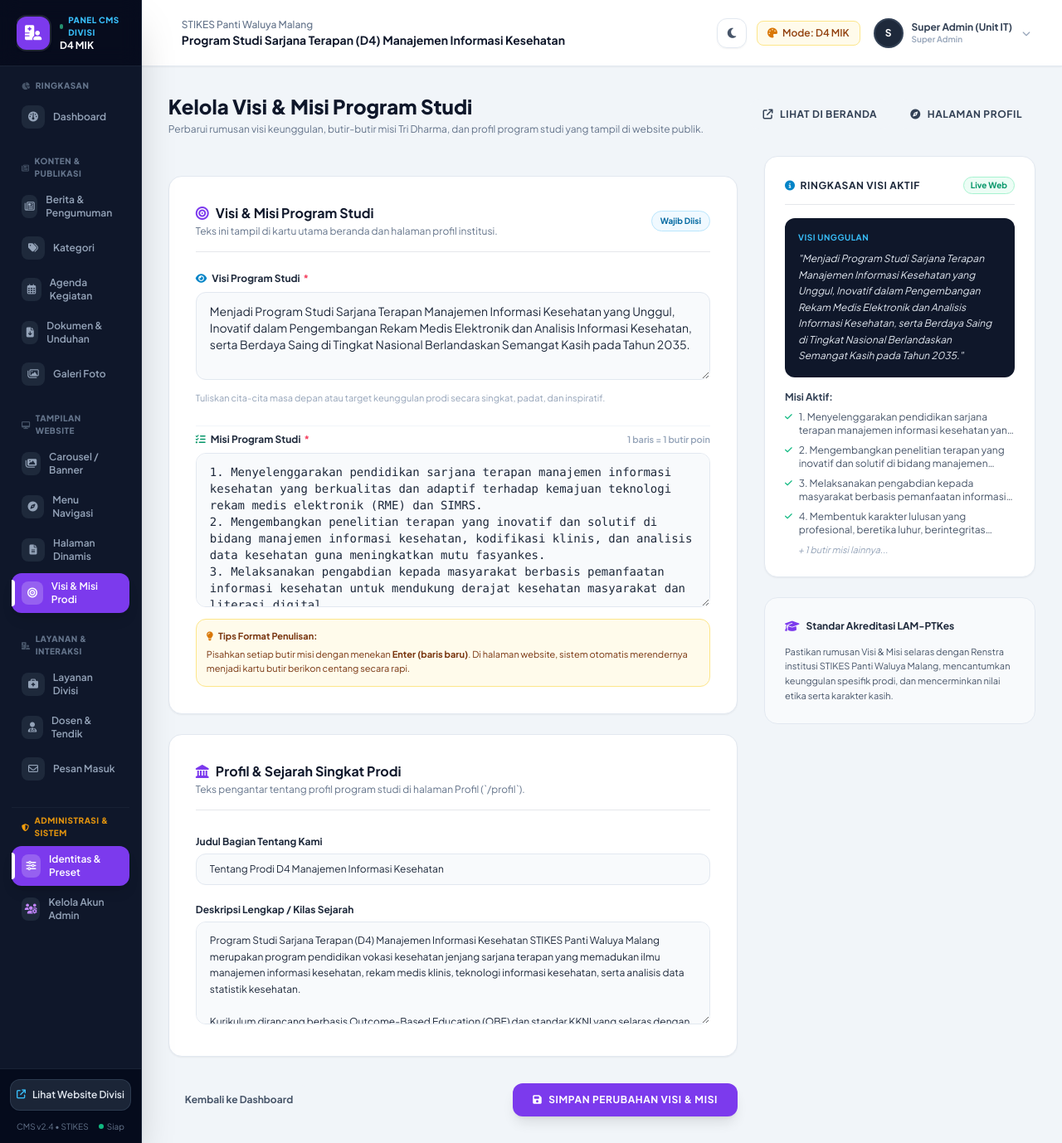
After one commit to YonathanTobias/CMS-Prodi-D4-MIK, a Laravel app: page /admin/visi-misi in a window 1280 px wide. The commit adds this page. Shown: the whole page at 83% size. Run offline with Laravel 12, Linux system fonts and the light colour scheme; a user stored in the database is signed in; data comes from the database, SQL or seed files in the repository; tables that the repository leaves empty hold one stand-in row (values such as "Sample post"); some libraries are stand-ins or nearby versions.

Commit message:
feat: sediakan form khusus kelola Visi dan Misi Prodi di menu admin

```diff
--- a/app/Http/Controllers/Admin/SettingController.php
+++ b/app/Http/Controllers/Admin/SettingController.php
@@ -18,6 +18,45 @@ class SettingController extends Controller
         $presets = $this->getAvailablePresets();
 
         return view('admin.settings.index', compact('settings', 'presets'));
+    }
+
+    /**
+     * Dedicated Visi & Misi edit form
+     */
+    public function visionMission()
+    {
+        $vision = Setting::get('vision', '');
+        $mission = Setting::get('mission', '');
+        $aboutTitle = Setting::get('about_title', 'Profil & Visi Misi');
+        $aboutDescription = Setting::get('about_description', '');
+
+        return view('admin.settings.vision_mission', compact('vision', 'mission', 'aboutTitle', 'aboutDescription'));
+    }
+
+    /**
+     * Update Visi & Misi
+     */
+    public function updateVisionMission(Request $request)
+    {
+        $request->validate([
+            'vision' => 'required|string',
+            'mission' => 'required|string',
+            'about_title' => 'nullable|string|max:150',
+            'about_description' => 'nullable|string',
+        ]);
+
+        Setting::set('vision', $request->vision);
+        Setting::set('mission', $request->mission);
+        if ($request->filled('about_title')) {
+            Setting::set('about_title', $request->about_title);
+        }
+        if ($request->has('about_description')) {
+            Setting::set('about_description', $request->about_description ?? '');
+        }
+
+        Setting::clearCache();
+
+        return back()->with('success', 'Visi, Misi, dan Profil Program Studi berhasil diperbarui!');
     }
 
     /**
--- /dev/null
+++ b/resources/views/admin/settings/vision_mission.blade.php
@@ -0,0 +1,164 @@
+@extends('layouts.admin')
+
+@section('title', 'Kelola Visi & Misi Prodi')
+
+@section('content')
+<div class="space-y-6">
+    <div class="flex flex-col sm:flex-row justify-between items-start sm:items-center gap-4">
+        <div>
+            <h1 class="text-2xl font-extrabold text-slate-900">Kelola Visi & Misi Program Studi</h1>
+            <p class="text-xs text-slate-500 mt-1">Perbarui rumusan visi keunggulan, butir-butir misi Tri Dharma, dan profil program studi yang tampil di website publik.</p>
+        </div>
+        <div class="flex items-center space-x-2">
+            <a href="{{ route('home') }}#visi-misi" target="_blank" class="px-4 py-2.5 rounded-xl bg-slate-100 hover:bg-slate-200 text-slate-700 font-bold text-xs uppercase tracking-wider transition flex items-center">
+                <i class="fa-solid fa-arrow-up-right-from-square mr-2"></i> Lihat di Beranda
+            </a>
+            <a href="{{ route('profile') }}" target="_blank" class="px-4 py-2.5 rounded-xl bg-slate-100 hover:bg-slate-200 text-slate-700 font-bold text-xs uppercase tracking-wider transition flex items-center">
+                <i class="fa-solid fa-compass mr-2"></i> Halaman Profil
+            </a>
+        </div>
+    </div>
+
+    @if(session('success'))
+        <div class="p-4 bg-emerald-50 border border-emerald-200 rounded-2xl text-emerald-800 text-xs font-semibold flex items-center shadow-sm">
+            <i class="fa-solid fa-circle-check mr-2 text-emerald-500 text-base"></i> {{ session('success') }}
+        </div>
+    @endif
+
+    <div class="grid grid-cols-1 lg:grid-cols-12 gap-8 items-start">
+        <!-- Form Utama (8 Cols) -->
+        <div class="lg:col-span-8 space-y-6">
+            <form action="{{ route('admin.settings.vision-mission.update') }}" method="POST" class="space-y-6">
+                @csrf
+
+                <!-- Card Visi & Misi -->
+                <div class="bg-white rounded-2xl p-6 sm:p-8 shadow-sm border border-slate-200 space-y-6">
+                    <div class="border-b pb-4 flex items-center justify-between">
+                        <div>
+                            <h2 class="text-base font-bold text-slate-900 flex items-center">
+                                <i class="fa-solid fa-bullseye mr-2 text-theme-primary"></i> Visi & Misi Program Studi
+                            </h2>
+                            <p class="text-xs text-slate-500 mt-0.5">Teks ini tampil di kartu utama beranda dan halaman profil institusi.</p>
+                        </div>
+                        <span class="px-2.5 py-1 rounded-full text-[10px] font-bold bg-sky-50 text-sky-700 border border-sky-200">
+                            Wajib Diisi
+                        </span>
+                    </div>
+
+                    <!-- Visi -->
+                    <div class="space-y-2">
+                        <label class="text-xs font-bold text-slate-800 flex items-center">
+                            <i class="fa-solid fa-eye text-sky-600 mr-1.5"></i> Visi Program Studi <span class="text-rose-500 ml-1">*</span>
+                        </label>
+                        <textarea name="vision" rows="4" required class="w-full px-4 py-3 rounded-xl text-xs sm:text-sm bg-slate-50 border border-slate-200 focus:outline-none focus:ring-2 focus:ring-theme-primary focus:bg-white transition leading-relaxed" placeholder="Contoh: Menjadi Program Studi ... yang Unggul, Berdaya Saing Global, dan Berkarakter Kasih...">{{ old('vision', $vision) }}</textarea>
+                        <p class="text-[11px] text-slate-400">Tuliskan cita-cita masa depan atau target keunggulan prodi secara singkat, padat, dan inspiratif.</p>
+                    </div>
+
+                    <!-- Misi -->
+                    <div class="space-y-2 pt-2 border-t border-slate-100">
+                        <div class="flex items-center justify-between">
+                            <label class="text-xs font-bold text-slate-800 flex items-center">
+                                <i class="fa-solid fa-list-check text-emerald-600 mr-1.5"></i> Misi Program Studi <span class="text-rose-500 ml-1">*</span>
+                            </label>
+                            <span class="text-[11px] font-semibold text-slate-400">1 baris = 1 butir poin</span>
+                        </div>
+                        <textarea name="mission" rows="8" required class="w-full px-4 py-3 rounded-xl text-xs sm:text-sm font-mono bg-slate-50 border border-slate-200 focus:outline-none focus:ring-2 focus:ring-theme-primary focus:bg-white transition leading-relaxed" placeholder="1. Menyelenggarakan pendidikan sarjana dan profesi bermutu tinggi...&#10;2. Mengembangkan penelitian inovatif berbasis bukti...&#10;3. Melaksanakan pengabdian kepada masyarakat...">{{ old('mission', $mission) }}</textarea>
+
+                        <div class="p-3 bg-amber-50 border border-amber-200 rounded-xl text-[11px] text-amber-900 space-y-1">
+                            <div class="font-bold flex items-center">
+                                <i class="fa-solid fa-lightbulb text-amber-600 mr-1.5"></i> Tips Format Penulisan:
+                            </div>
+                            <p class="leading-relaxed">
+                                Pisahkan setiap butir misi dengan menekan <strong>Enter (baris baru)</strong>. Di halaman website, sistem otomatis merendernya menjadi kartu butir berikon centang secara rapi.
+                            </p>
+                        </div>
+                    </div>
+                </div>
+
+                <!-- Card Profil & Sejarah Singkat -->
+                <div class="bg-white rounded-2xl p-6 sm:p-8 shadow-sm border border-slate-200 space-y-6">
+                    <div class="border-b pb-4">
+                        <h2 class="text-base font-bold text-slate-900 flex items-center">
+                            <i class="fa-solid fa-landmark mr-2 text-theme-primary"></i> Profil & Sejarah Singkat Prodi
+                        </h2>
+                        <p class="text-xs text-slate-500 mt-0.5">Teks pengantar tentang profil program studi di halaman Profil (`/profil`).</p>
+                    </div>
+
+                    <div class="space-y-4">
+                        <div class="space-y-1">
+                            <label class="text-xs font-bold text-slate-800">Judul Bagian Tentang Kami</label>
+                            <input type="text" name="about_title" value="{{ old('about_title', $aboutTitle) }}" class="w-full px-4 py-2.5 rounded-xl text-xs bg-slate-50 border border-slate-200 focus:outline-none focus:ring-2 focus:ring-theme-primary focus:bg-white" placeholder="Contoh: Profil Program Studi / Tentang Kami">
+                        </div>
+
+                        <div class="space-y-1">
+                            <label class="text-xs font-bold text-slate-800">Deskripsi Lengkap / Kilas Sejarah</label>
+                            <textarea name="about_description" rows="5" class="w-full px-4 py-3 rounded-xl text-xs bg-slate-50 border border-slate-200 focus:outline-none focus:ring-2 focus:ring-theme-primary focus:bg-white leading-relaxed" placeholder="Jelaskan latar belakang berdirinya program studi, izin operasional, dedikasi pelayanan kesehatan, dan komitmen mutu...">{{ old('about_description', $aboutDescription) }}</textarea>
+                        </div>
+                    </div>
+                </div>
+
+                <div class="flex items-center justify-between pt-2">
+                    <a href="{{ route('admin.dashboard') }}" class="px-5 py-2.5 rounded-xl bg-slate-100 text-slate-600 text-xs font-bold hover:bg-slate-200 transition">
+                        Kembali ke Dashboard
+                    </a>
+                    <button type="submit" class="px-6 py-3 rounded-xl bg-theme-primary text-white font-bold text-xs uppercase tracking-wider shadow-lg hover:opacity-90 transition flex items-center">
+                        <i class="fa-solid fa-floppy-disk mr-2"></i> Simpan Perubahan Visi & Misi
+                    </button>
+                </div>
+            </form>
+        </div>
+
+        <!-- Sidebar Panduan & Live Preview (4 Cols) -->
+        <div class="lg:col-span-4 space-y-6">
+            <!-- Box Preview Visi Saat Ini -->
+            <div class="bg-white rounded-2xl p-6 shadow-sm border border-slate-200 space-y-4">
+                <div class="flex items-center justify-between border-b pb-3">
+                    <h3 class="text-xs font-bold text-slate-800 uppercase tracking-wider flex items-center">
+                        <i class="fa-solid fa-circle-info mr-1.5 text-sky-600"></i> Ringkasan Visi Aktif
+                    </h3>
+                    <span class="text-[10px] font-bold text-emerald-600 bg-emerald-50 px-2 py-0.5 rounded-full border border-emerald-200">Live Web</span>
+                </div>
+
+                <div class="p-4 rounded-xl bg-slate-900 text-white space-y-2">
+                    <div class="text-[10px] uppercase font-bold tracking-wider text-sky-400">Visi Unggulan</div>
+                    <p class="text-xs leading-relaxed italic text-slate-200">
+                        "{{ $vision ?: 'Belum ada visi yang ditetapkan.' }}"
+                    </p>
+                </div>
+
+                <div class="space-y-2">
+                    <div class="text-xs font-bold text-slate-700">Misi Aktif:</div>
+                    @php
+                        $lines = array_filter(array_map('trim', explode("\n", $mission)));
+                    @endphp
+                    @if(count($lines) > 0)
+                        <ul class="space-y-2 text-xs text-slate-600">
+                            @foreach(array_slice($lines, 0, 4) as $m)
+                                <li class="flex items-start space-x-2">
+                                    <i class="fa-solid fa-check text-emerald-500 mt-0.5 text-[10px] flex-shrink-0"></i>
+                                    <span class="line-clamp-2">{{ $m }}</span>
+                                </li>
+                            @endforeach
+                            @if(count($lines) > 4)
+                                <li class="text-[11px] text-slate-400 italic pl-4">+ {{ count($lines) - 4 }} butir misi lainnya...</li>
+                            @endif
+                        </ul>
+                    @else
+                        <p class="text-xs text-slate-400 italic">Belum ada butir misi.</p>
+                    @endif
+                </div>
+            </div>
+
+            <!-- Petunjuk Pengisian -->
+            <div class="bg-slate-50 rounded-2xl p-6 border border-slate-200 space-y-3 text-xs text-slate-600">
+                <div class="font-bold text-slate-800 flex items-center">
+                    <i class="fa-solid fa-graduation-cap text-theme-primary mr-2 text-sm"></i> Standar Akreditasi LAM-PTKes
+                </div>
+                <p class="leading-relaxed text-[11px]">
+                    Pastikan rumusan Visi & Misi selaras dengan Renstra institusi STIKES Panti Waluya Malang, mencantumkan keunggulan spesifik prodi, dan mencerminkan nilai etika serta karakter kasih.
+                </p>
+            </div>
+        </div>
+    </div>
+</div>
+@endsection
--- a/resources/views/layouts/admin.blade.php
+++ b/resources/views/layouts/admin.blade.php
@@ -51,7 +51,7 @@
     <!-- Dynamic Theme Color Variables -->
     <style>
         :root {
-            --color-primary: {{ get_setting('theme_primary_color', '#7c3aed') }};
+            --color-primary: {{ get_setting('theme_primary_color', '#0e7490') }};
         }
     </style>
 </head>
@@ -208,6 +208,16 @@
                     @if(get_setting('feature_page_builder_enabled', '0') == '1')
                         <span class="px-1.5 py-0.5 rounded text-[9px] font-extrabold bg-purple-500/20 text-purple-300 border border-purple-500/30">Studio</span>
                     @endif
+                </a>
+
+                <a href="{{ route('admin.settings.vision-mission') }}" class="group relative flex items-center px-3 py-2 rounded-xl text-xs font-semibold transition-all duration-150 {{ request()->routeIs('admin.settings.vision-mission*') ? 'bg-theme-primary text-white font-bold shadow-lg shadow-theme-primary/25' : 'text-slate-400 hover:text-white hover:bg-slate-800/80 hover:translate-x-0.5' }}">
+                    @if(request()->routeIs('admin.settings.vision-mission*'))
+                        <span class="absolute left-0 top-2 bottom-2 w-1 rounded-r-full bg-white"></span>
+                    @endif
+                    <div class="w-7 h-7 rounded-lg flex items-center justify-center mr-2.5 transition {{ request()->routeIs('admin.settings.vision-mission*') ? 'bg-white/20 text-white' : 'bg-slate-800 text-slate-400 group-hover:text-white group-hover:bg-slate-700/80' }}">
+                        <i class="fa-solid fa-bullseye text-xs"></i>
+                    </div>
+                    <span>Visi & Misi Prodi</span>
                 </a>
             </div>
 
@@ -377,8 +387,8 @@
         <!-- Flash Message Alerts -->
         @if(session('success'))
         <div class="px-4 sm:px-8 mt-6">
-            <div class="bg-purple-50 dark:bg-purple-950/60 border-l-4 border-purple-500 p-4 rounded-r-xl text-purple-900 dark:text-purple-200 text-xs font-medium flex items-center justify-between shadow-sm">
-                <div class="flex items-center"><i class="fa-solid fa-circle-check mr-2 text-purple-600 dark:text-purple-400 text-base"></i> {{ session('success') }}</div>
+            <div class="bg-emerald-50 border-l-4 border-emerald-500 p-4 rounded-r-xl text-emerald-800 text-xs font-medium flex items-center justify-between shadow-sm">
+                <div class="flex items-center"><i class="fa-solid fa-circle-check mr-2 text-emerald-600 text-base"></i> {{ session('success') }}</div>
             </div>
         </div>
         @endif
--- a/routes/web.php
+++ b/routes/web.php
@@ -98,6 +98,8 @@ Route::prefix('admin')->name('admin.')->group(function () {
         */
         Route::get('/settings', [SettingController::class, 'index'])->name('settings.index');
         Route::post('/settings', [SettingController::class, 'update'])->name('settings.update');
+        Route::get('/visi-misi', [SettingController::class, 'visionMission'])->name('settings.vision-mission');
+        Route::post('/visi-misi', [SettingController::class, 'updateVisionMission'])->name('settings.vision-mission.update');
 
         Route::resource('posts', PostController::class);
         Route::resource('categories', CategoryController::class)->except(['create', 'show', 'edit']);
```
